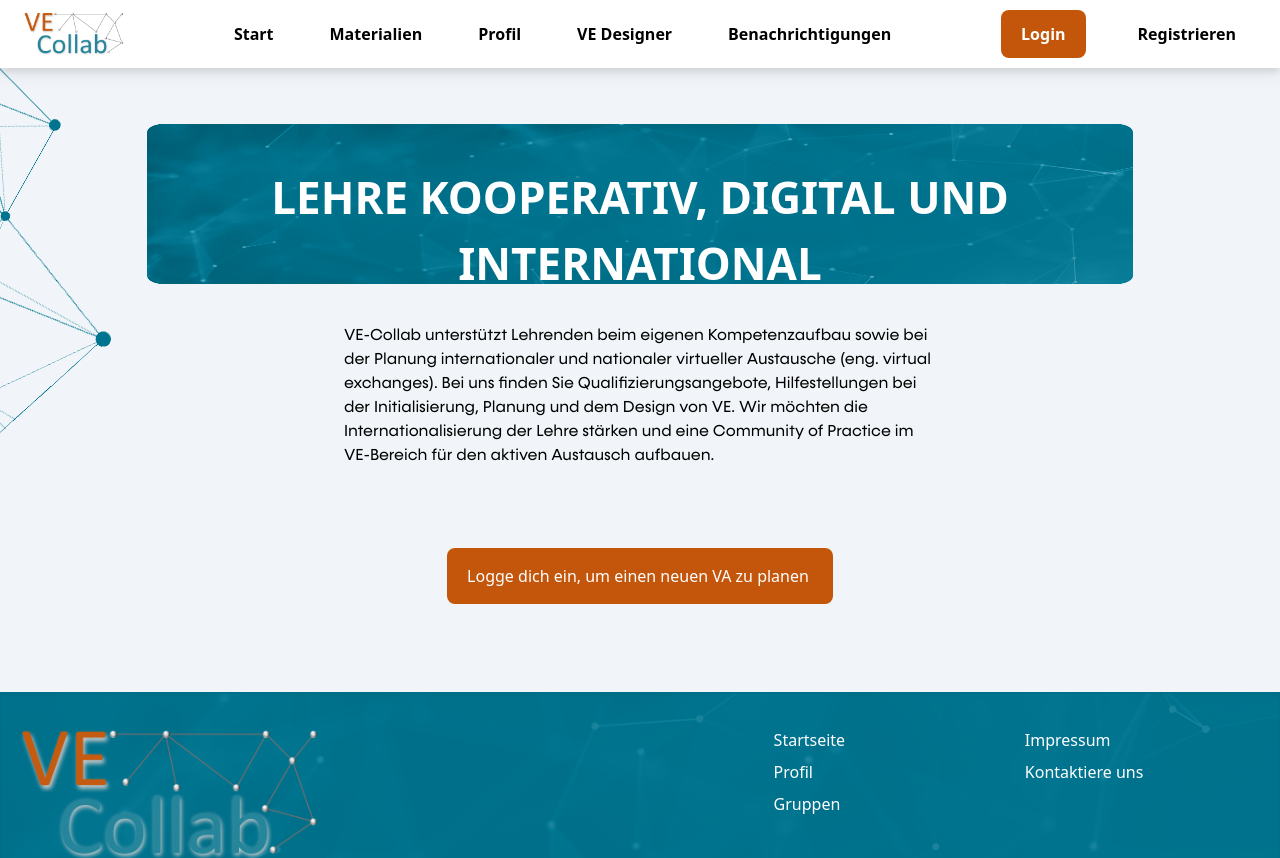
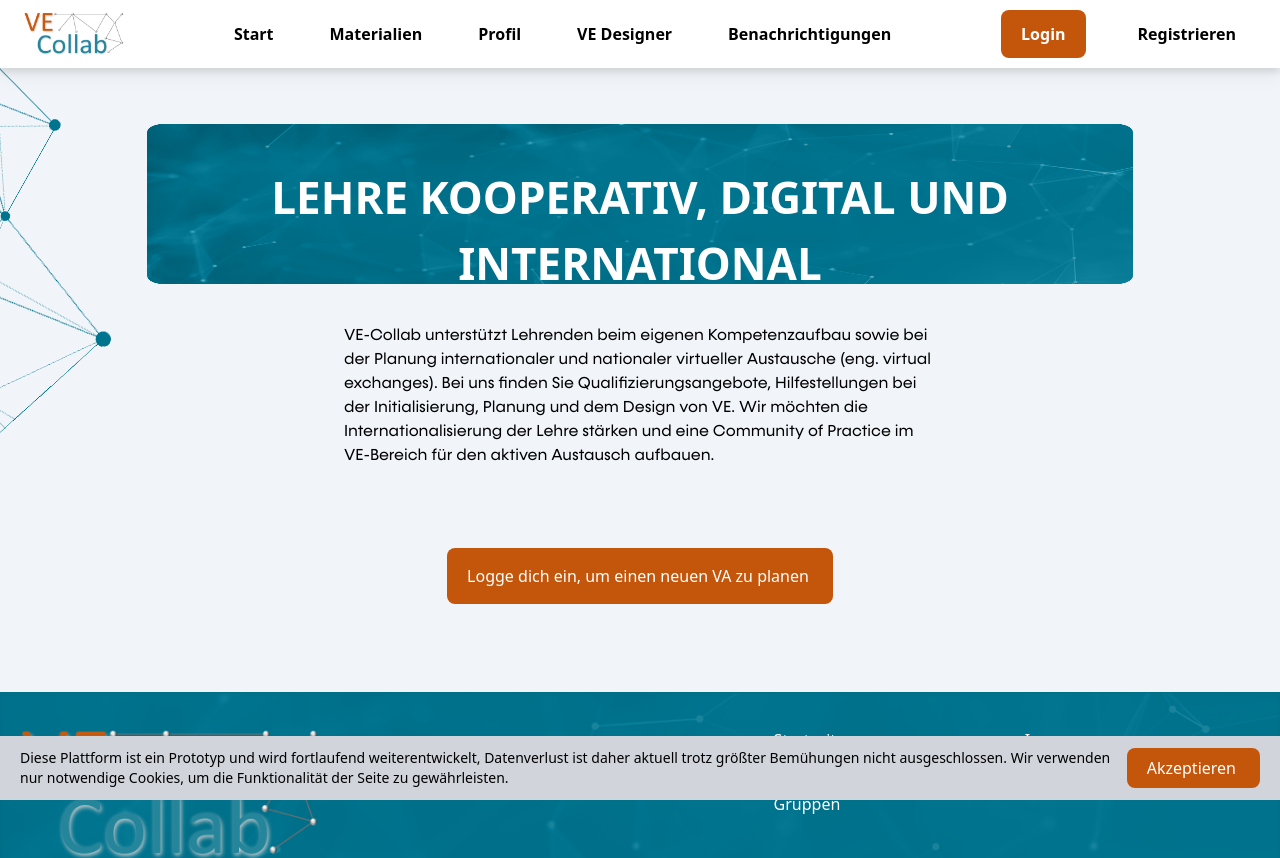
Before and after one commit to KMI-KPZ/ve-collab, a Next.js app in the folder frontend-vecollab/: page / in a window 1280 px wide. Shown: the top 858 px of the page. Built offline with nearby package versions, Linux system fonts and the light colour scheme; no server answers.

Commit message:
implement cookie disclaimer before we get sued

```diff
--- a/frontend-vecollab/package.json
+++ b/frontend-vecollab/package.json
@@ -21,6 +21,7 @@
         "next-auth": "^4.20.1",
         "next-transpile-modules": "^10.0.0",
         "react": "18.2.0",
+        "react-cookie": "^6.1.1",
         "react-dom": "18.2.0",
         "react-hook-form": "^7.43.9",
         "react-icons": "^4.8.0",
--- /dev/null
+++ b/frontend-vecollab/src/components/Disclaimer.tsx
@@ -0,0 +1,54 @@
+import { MouseEvent, useEffect, useState } from 'react';
+import { useCookies } from 'react-cookie';
+
+const USER_CONSENT_COOKIE_KEY = 'cookie-consent';
+
+export default function Disclaimer() {
+    const [cookies, setCookie] = useCookies([USER_CONSENT_COOKIE_KEY]);
+
+    const [cookieConsent, setCookieConsent] = useState(false);
+
+    useEffect(() => {
+        const consentIsTrue = cookies[USER_CONSENT_COOKIE_KEY] === true;
+        setCookieConsent(consentIsTrue);
+    }, []);
+
+    const onClick = (e: MouseEvent<HTMLButtonElement>) => {
+        e.preventDefault();
+
+        // determine tomorrows Date for cookie expires attribute
+        const expiryTomorrow = new Date();
+        expiryTomorrow.setDate(expiryTomorrow.getDate() + 1);
+
+        if (!cookieConsent) {
+            setCookie(USER_CONSENT_COOKIE_KEY, 'true', {expires: expiryTomorrow});
+            setCookieConsent(true);
+        }
+    };
+
+    if (cookieConsent) {
+        return null;
+    } else {
+        return (
+            <div className="fixed bottom-0 left-0 w-full">
+                <div className="flex flex-col items-start px-5 py-3 bg-gray-300 md:flex-row md:space-y-0 md:items-stretch md:space-x-2">
+                    <div className="flex items-center flex-grow">
+                        <p className="text-sm font-medium">
+                            Diese Plattform ist ein Prototyp und wird fortlaufend weiterentwickelt, Datenverlust ist daher aktuell trotz größter Bemühungen nicht ausgeschlossen.
+                            Wir verwenden nur notwendige Cookies, um die Funktionalität der Seite zu
+                            gewährleisten.
+                        </p>
+                    </div>
+                    <div className="flex items-center">
+                        <button
+                            className="py-2 pr-6 pl-5 bg-ve-collab-orange rounded-lg text-white"
+                            onClick={onClick}
+                        >
+                            Akzeptieren
+                        </button>
+                    </div>
+                </div>
+            </div>
+        );
+    }
+}
--- a/frontend-vecollab/src/components/Layout/FooterSection.tsx
+++ b/frontend-vecollab/src/components/Layout/FooterSection.tsx
@@ -4,6 +4,7 @@ import bmbfLogo from '@/images/footer/bmbf_logo.svg';
 import euFundingLogo from '@/images/footer/eu_funding.png';
 import Image from 'next/image';
 import Link from 'next/link';
+import Disclaimer from '../Disclaimer';
 
 export default function FooterSection() {
     return (
@@ -48,6 +49,7 @@ export default function FooterSection() {
             </div>
             <hr className="w-8/12 mx-auto mb-4 border-gray-400/50 border-0.5" />
             <p className="text-white flex justify-center">© 2023 VE-Collab. All rights reserved.</p>
+            <Disclaimer />
         </footer>
     );
 }
--- a/frontend-vecollab/src/pages/_app.tsx
+++ b/frontend-vecollab/src/pages/_app.tsx
@@ -9,6 +9,8 @@ import LinkPreview from '@/components/metaTags/LinkPreview';
 import { socket } from '@/lib/socket';
 import SocketAuthenticationProvider from '@/components/SocketAuthenticationProvider';
 import { Notification } from '@/interfaces/socketio';
+import { CookiesProvider } from 'react-cookie';
+
 
 export default function App({ Component, pageProps: { session, ...pageProps } }: AppProps) {
     const [notificationEvents, setNotificationEvents] = useState<Notification[]>([]);
@@ -55,6 +57,7 @@ export default function App({ Component, pageProps: { session, ...pageProps } }:
         <>
             <SessionProvider session={session}>
                 <SocketAuthenticationProvider>
+                    <CookiesProvider defaultSetOptions={{ path: '/'}}>
                         <Head>
                             <title>Ve Collab</title>
                             <Favicon />
@@ -68,6 +71,7 @@ export default function App({ Component, pageProps: { session, ...pageProps } }:
                                 setNotificationEvents={setNotificationEvents}
                             />
                         </LayoutSection>
+                    </CookiesProvider>
                 </SocketAuthenticationProvider>
             </SessionProvider>
         </>
```
Also changed, not shown: 1 other file (tests, documents, lock files or other folders). Lines whose indentation alone changed are shown as unchanged.
